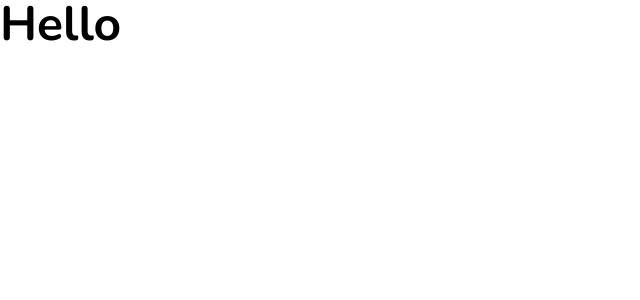
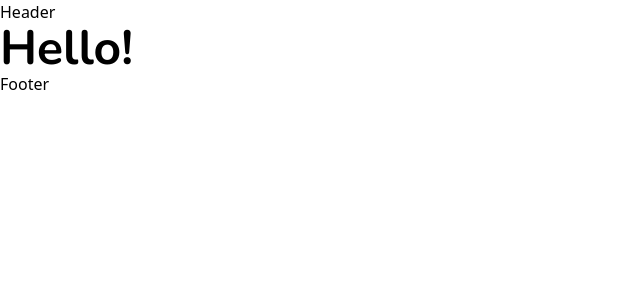
Before and after one commit to harindu-pe/landing-page-flowrise, a Next.js app: page / in a window 1280 px wide. Shown: the top 300 px of the page, without its empty margins (0-640 px from the left). Built offline with nearby package versions, Linux system fonts and the light colour scheme.

Commit message:
feat: Add fallback metadata to layout

```diff
--- a/src/app/layout.tsx
+++ b/src/app/layout.tsx
@@ -1,7 +1,8 @@
 import "./globals.css";
 import type { Metadata } from "next";
+import clsx from "clsx";
 import { Nunito, Nunito_Sans } from "next/font/google";
-import clsx from "clsx";
+import { createClient } from "@/prismicio";
 
 const nunito = Nunito({
   subsets: ["latin"],
@@ -15,10 +16,19 @@ const nunitoSans = Nunito_Sans({
   variable: "--font-nunito-sans",
 });
 
-export const metadata: Metadata = {
-  title: "Flowrise",
-  description: "Generated by create next app",
-};
+export async function generateMetadata(): Promise<Metadata> {
+  const client = createClient();
+
+  const page = await client.getSingle("settings");
+
+  return {
+    title: page.data.site_title || "Flowrise",
+    description: page.data.meta_description || "Flowrise is the app for you.",
+    openGraph: {
+      images: [page.data.og_image.url || ""],
+    },
+  };
+}
 
 export default function RootLayout({
   children,
@@ -28,7 +38,9 @@ export default function RootLayout({
   return (
     <html lang="en">
       <body className={clsx(nunito.variable, nunitoSans.variable)}>
+        <header>Header</header>
         {children}
+        <footer>Footer</footer>
       </body>
     </html>
   );
--- a/src/app/page.tsx
+++ b/src/app/page.tsx
@@ -3,7 +3,7 @@ import Image from "next/image";
 export default function Home() {
   return (
     <main className="">
-      <h1 className="font-display font-bold text-5xl">Hello</h1>
+      <h1 className="font-display font-bold text-5xl">Hello!</h1>
     </main>
   );
 }
```
